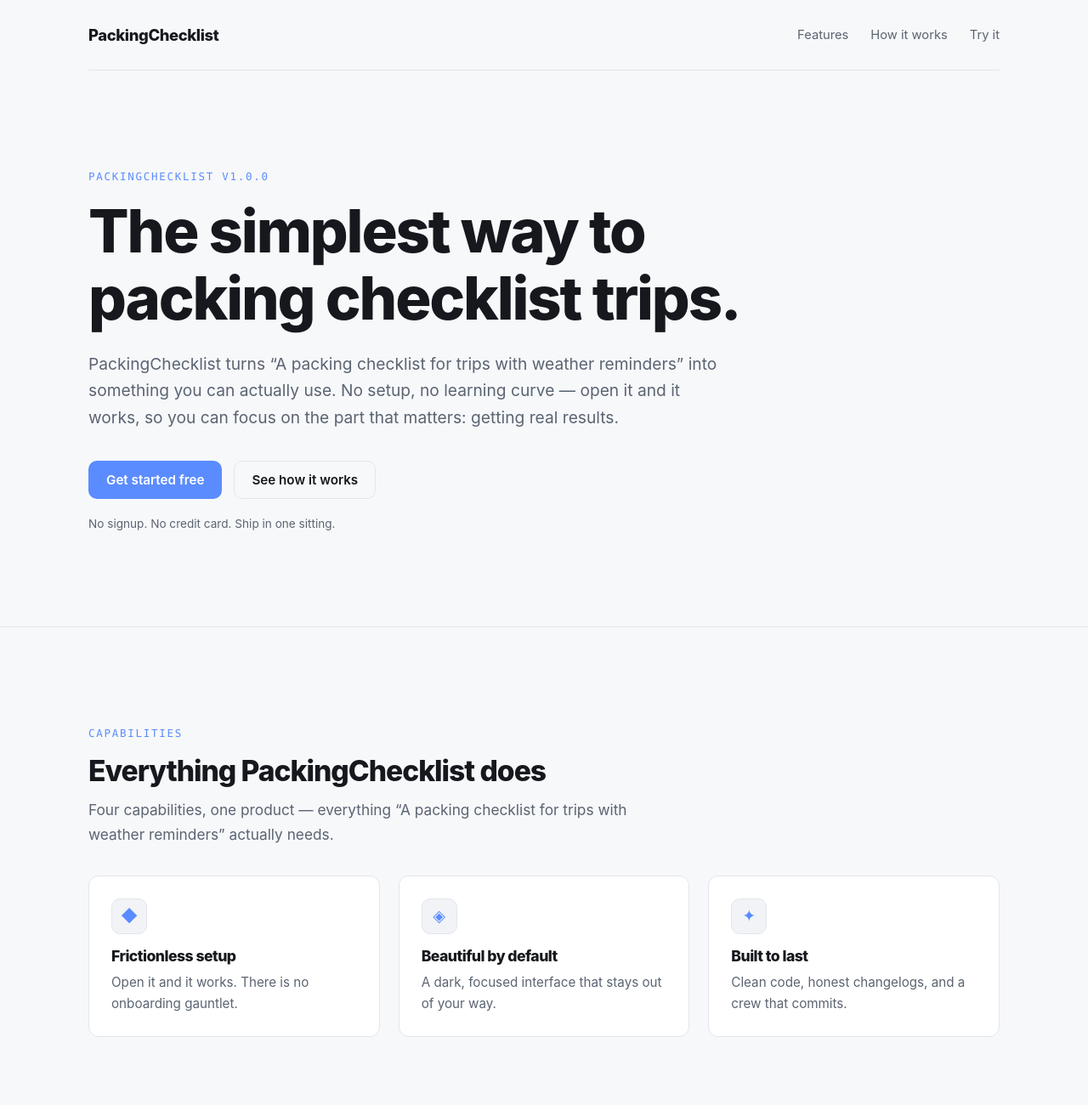
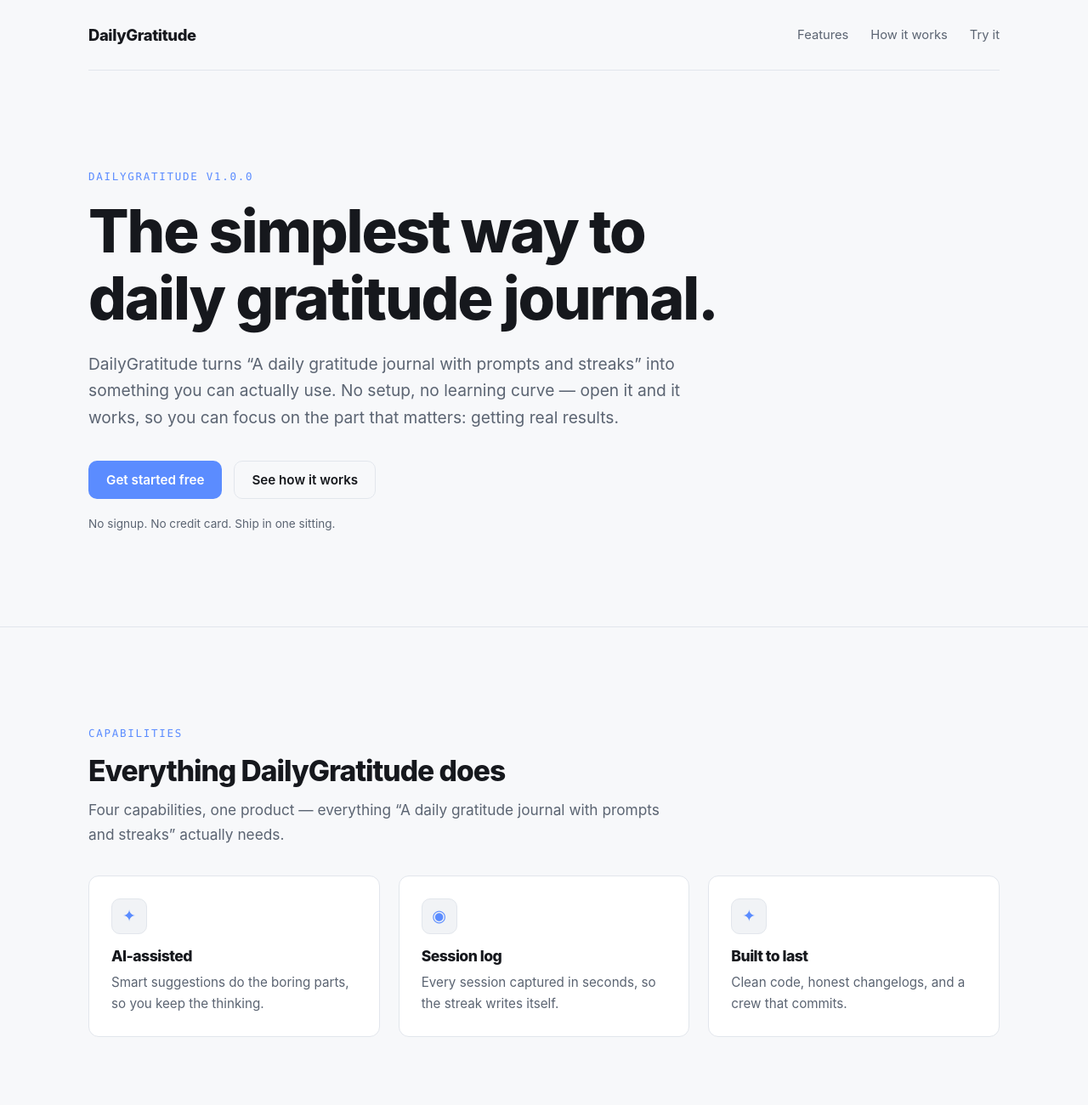
Before and after one commit to digvijaybind/gitcrew, a plain HTML site: page index.html in a window 1280 px wide. Shown: the top 1300 px of the page at 85% size. Drawn offline with Linux system fonts and the light colour scheme.

Commit message:
deploy: DailyGratitude (crew 02053ced)

```diff
--- a/index.html
+++ b/index.html
@@ -3,8 +3,8 @@
 <head>
 <meta charset="UTF-8" />
 <meta name="viewport" content="width=device-width, initial-scale=1.0" />
-<title>PackingChecklist — The simplest way to packing checklist trips.</title>
-<meta name="description" content="The simplest way to packing checklist trips." />
+<title>DailyGratitude — The simplest way to daily gratitude journal.</title>
+<meta name="description" content="The simplest way to daily gratitude journal." />
 <link rel="stylesheet" href="styles.css" />
 </head>
 <body>
@@ -12,7 +12,7 @@
 <header class="hero">
   <div class="container">
     <nav>
-      <span class="brand">PackingChecklist</span>
+      <span class="brand">DailyGratitude</span>
       <span class="nav-links">
         <a href="#features">Features</a>
         <a href="#how">How it works</a>
@@ -20,9 +20,9 @@
       </span>
     </nav>
     <div class="hero-inner fade-in">
-      <span class="eyebrow">packingchecklist v1.0.0</span>
-      <h1>The simplest way to packing checklist trips.</h1>
-      <p class="lead">PackingChecklist turns “A packing checklist for trips with weather reminders” into something you can actually use. No setup, no learning curve — open it and it works, so you can focus on the part that matters: getting real results.</p>
+      <span class="eyebrow">dailygratitude v1.0.0</span>
+      <h1>The simplest way to daily gratitude journal.</h1>
+      <p class="lead">DailyGratitude turns “A daily gratitude journal with prompts and streaks” into something you can actually use. No setup, no learning curve — open it and it works, so you can focus on the part that matters: getting real results.</p>
       <div class="cta">
         <button class="btn btn-primary" data-cta>Get started free</button>
         <button class="btn btn-ghost" data-scroll="#how">See how it works</button>
@@ -35,11 +35,11 @@
 <section id="features">
   <div class="container">
     <span class="eyebrow">Capabilities</span>
-    <h2>Everything PackingChecklist does</h2>
-    <p class="lead">Four capabilities, one product — everything “A packing checklist for trips with weather reminders” actually needs.</p>
+    <h2>Everything DailyGratitude does</h2>
+    <p class="lead">Four capabilities, one product — everything “A daily gratitude journal with prompts and streaks” actually needs.</p>
     <div class="grid">
-      <div class="feature card"><span class="ico">◆</span><h3>Frictionless setup</h3><p>Open it and it works. There is no onboarding gauntlet.</p></div>
-      <div class="feature card"><span class="ico">◈</span><h3>Beautiful by default</h3><p>A dark, focused interface that stays out of your way.</p></div>
+      <div class="feature card"><span class="ico">✦</span><h3>AI-assisted</h3><p>Smart suggestions do the boring parts, so you keep the thinking.</p></div>
+      <div class="feature card"><span class="ico">◉</span><h3>Session log</h3><p>Every session captured in seconds, so the streak writes itself.</p></div>
       <div class="feature card"><span class="ico">✦</span><h3>Built to last</h3><p>Clean code, honest changelogs, and a crew that commits.</p></div>
     </div>
   </div>
@@ -51,7 +51,7 @@
     <h2>From thought to shipped in minutes</h2>
     <div class="steps">
       <div class="step"><b>1</b><h3>Tell us what you need</h3><p>One sentence is enough to get going.</p></div>
-      <div class="step"><b>2</b><h3>PackingChecklist does the work</h3><p>The heavy lifting happens automatically, in real time.</p></div>
+      <div class="step"><b>2</b><h3>DailyGratitude does the work</h3><p>The heavy lifting happens automatically, in real time.</p></div>
       <div class="step"><b>3</b><h3>You take it from there</h3><p>Everything is yours to edit, extend, and own.</p></div>
     </div>
   </div>
@@ -60,7 +60,7 @@
 <section id="try" class="try-section">
   <div class="container">
     <span class="eyebrow">Live demo</span>
-    <h2>Take PackingChecklist for a spin</h2>
+    <h2>Take DailyGratitude for a spin</h2>
     <p class="lead">This is a real, working widget — not a screenshot.</p>
     <div class="demo card" id="demo">
       <div class="demo-output">—</div>
@@ -76,15 +76,15 @@
 <section class="cta-section">
   <div class="container">
     <h2>Ready when you are</h2>
-    <p class="lead">PackingChecklist turns “A packing checklist for trips with weather reminders” into something you can actually use. No setup, no learning curve — open it and it works, so you can focus on the part that matters: getting real results.</p>
-    <button class="btn btn-primary" data-cta>Start with PackingChecklist</button>
+    <p class="lead">DailyGratitude turns “A daily gratitude journal with prompts and streaks” into something you can actually use. No setup, no learning curve — open it and it works, so you can focus on the part that matters: getting real results.</p>
+    <button class="btn btn-primary" data-cta>Start with DailyGratitude</button>
   </div>
 </section>
 
 <footer>
   <div class="container">
-    <span>PackingChecklist — The simplest way to packing checklist trips.</span>
-    <span class="mono">built by a crew · living in git</span>
+    <span>DailyGratitude — The simplest way to daily gratitude journal.</span>
+    <span class="mono">built by a crew · living in git · <a href="https://www.gitagent.sh/" target="_blank" rel="noopener">GitAgentProtocol</a></span>
   </div>
 </footer>
 
```
